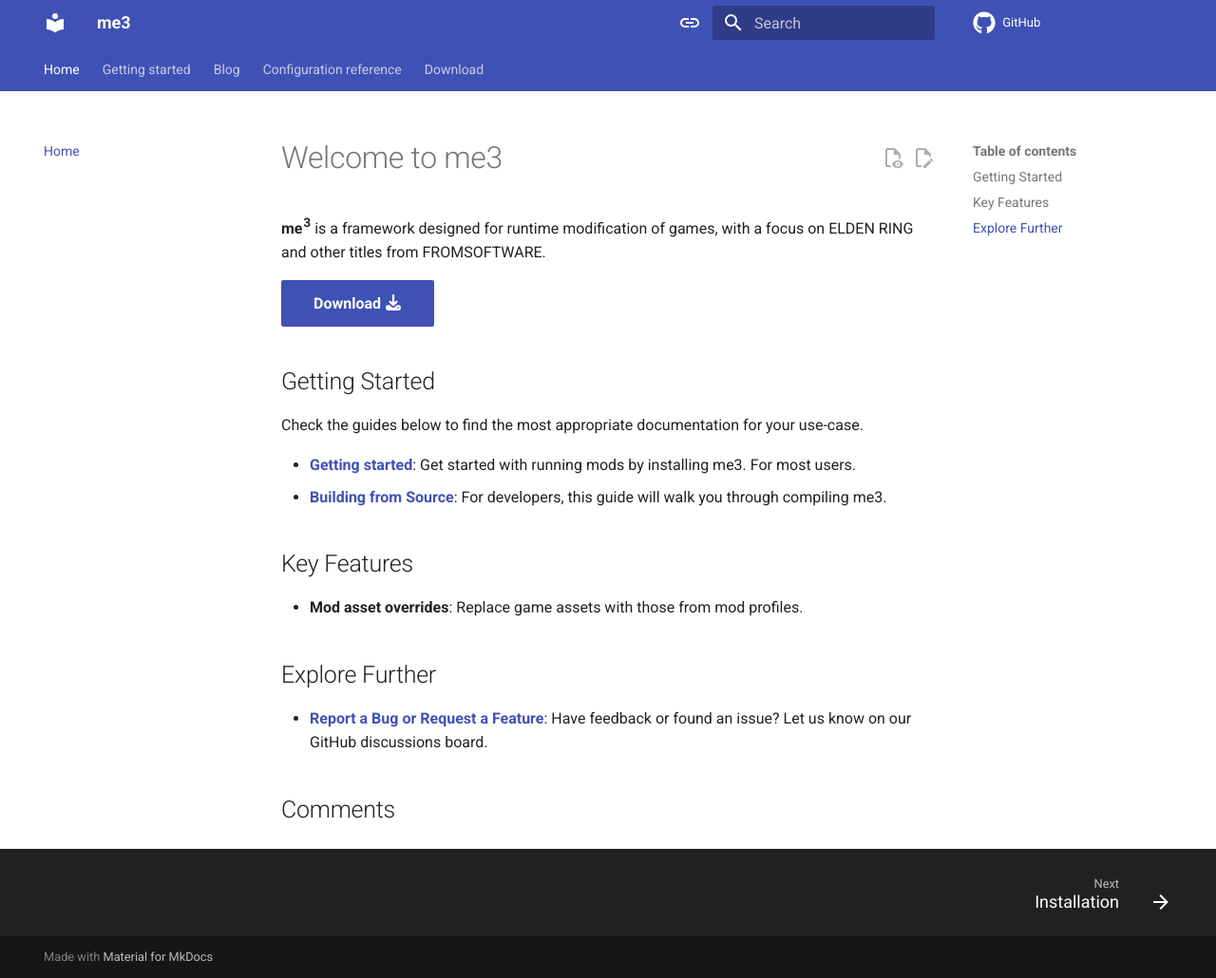
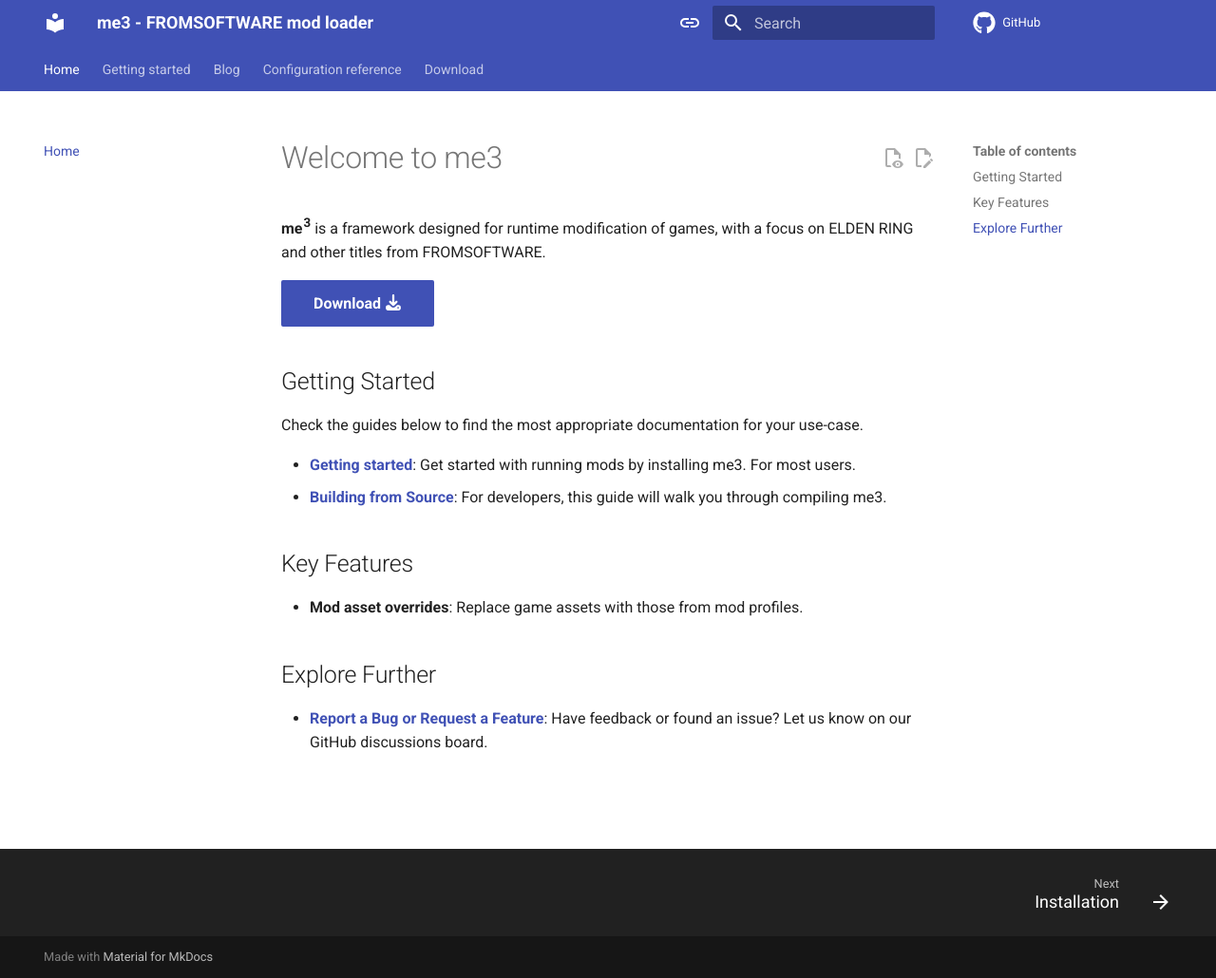
Before and after one commit to garyttierney/me3, an MkDocs documentation site: the page built from docs/index.md, in a window 1280 px wide and 1030 px high. Shown: the whole window at 95% size. Built offline with MkDocs 1.6.1 and Material for MkDocs 9.7.7, drawn with Linux system fonts in a browser that asks for light colours; comment, search, counter and statistics services are not loaded.

Commit message:
Disable comments on homepage

```diff
--- a/mkdocs.yml
+++ b/mkdocs.yml
@@ -1,5 +1,5 @@
 # Define the site name
-site_name: me3
+site_name: me3 - FROMSOFTWARE mod loader
 
 # Set the site URL by using a Read the Docs environment variable:
 # https://docs.readthedocs.io/en/stable/reference/environment-variables.html
```
Also changed, not shown: docs/index.md (+3 -0 lines).
